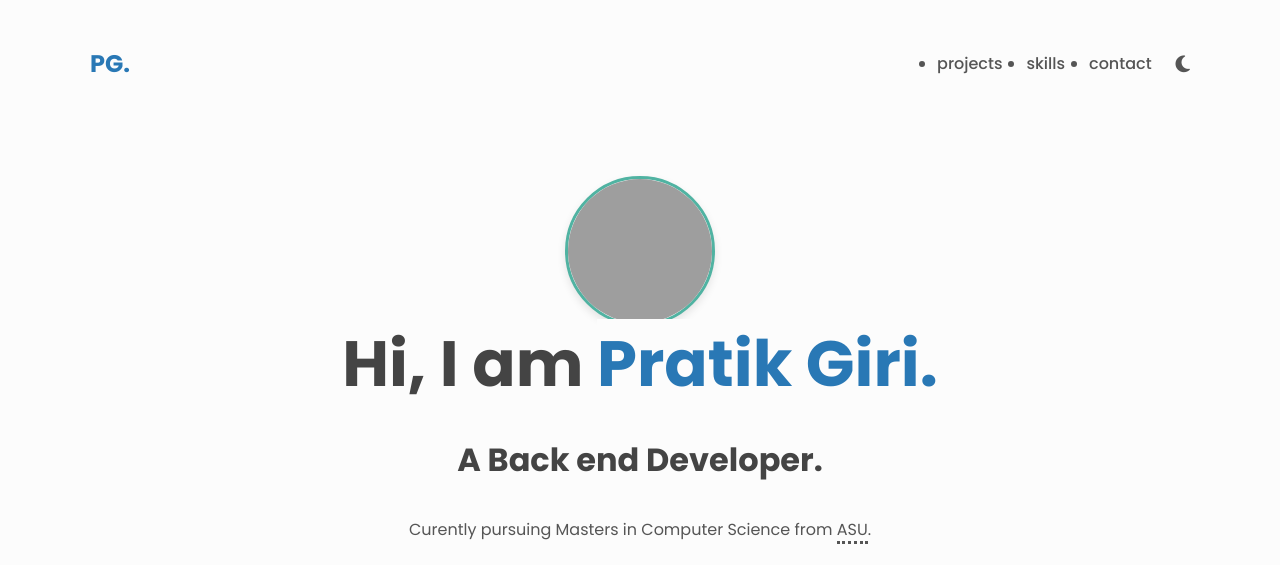
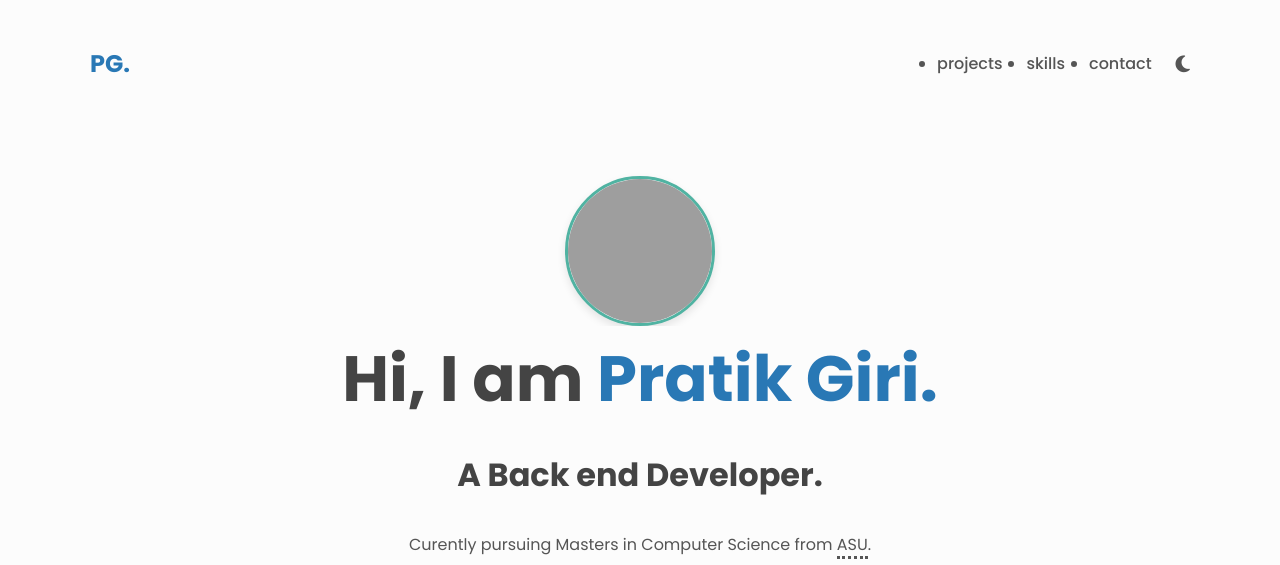
Before and after one commit to PratikGiri/pratikgiri.github.io, a plain HTML site: page index.html in a window 1280 px wide. Shown: the top 565 px of the page. Drawn offline with Linux system fonts and the light colour scheme; grey boxes are pictures that could not be loaded.

Commit message:
Changing padding and profilepic

```diff
--- a/index.html
+++ b/index.html
@@ -57,7 +57,7 @@
       <div class="about center">
         <img src="docs/profile_pic.png" alt="Pratik Giri" class="profile-photo">
 
-        <h1>Hi, I am <span class="about__name">Pratik Giri.</span></h1>
+        <h1 style="padding-top: 15px;">Hi, I am <span class="about__name">Pratik Giri.</span></h1>
         <h2 class="about__role">A Back end Developer.</h2>
         <p class="about__desc">
           Curently pursuing Masters in Computer Science from <a href="https://www.asu.edu/" target="_blank" rel="noopener noreferrer"
```
